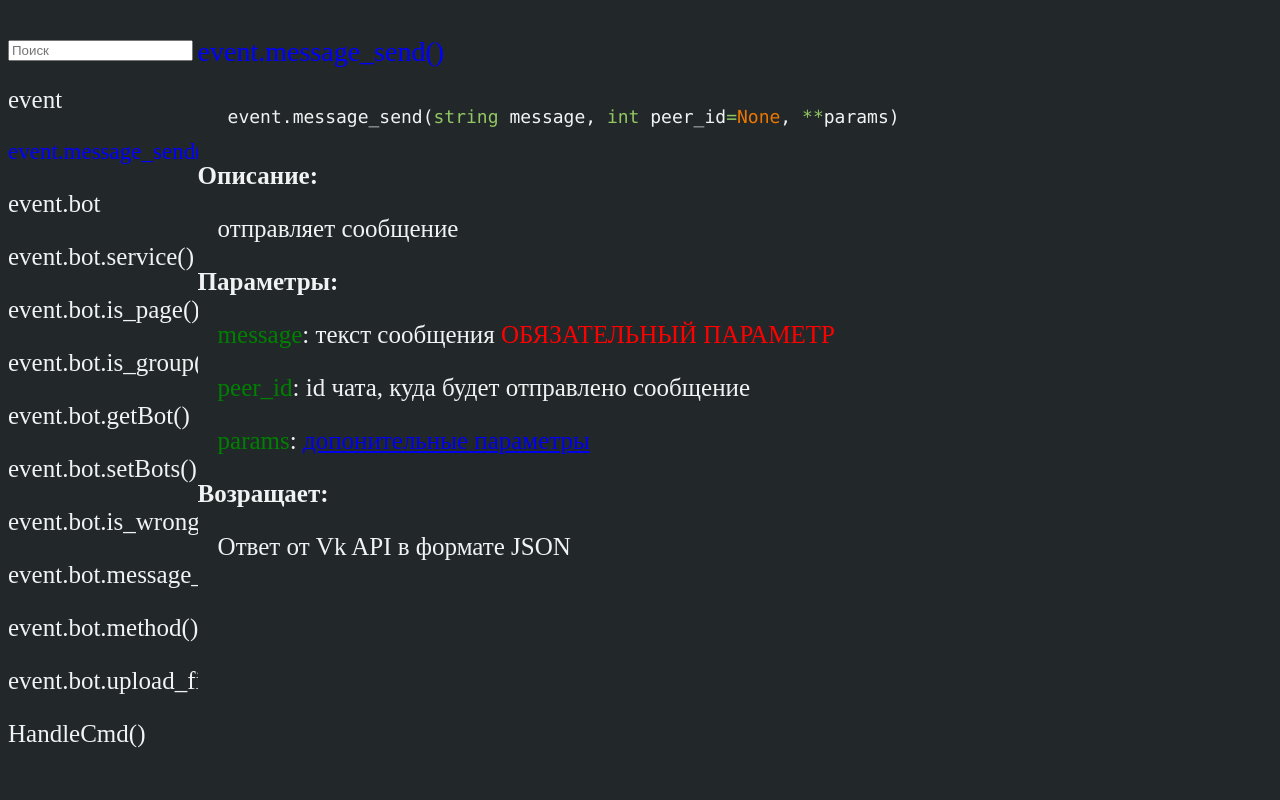
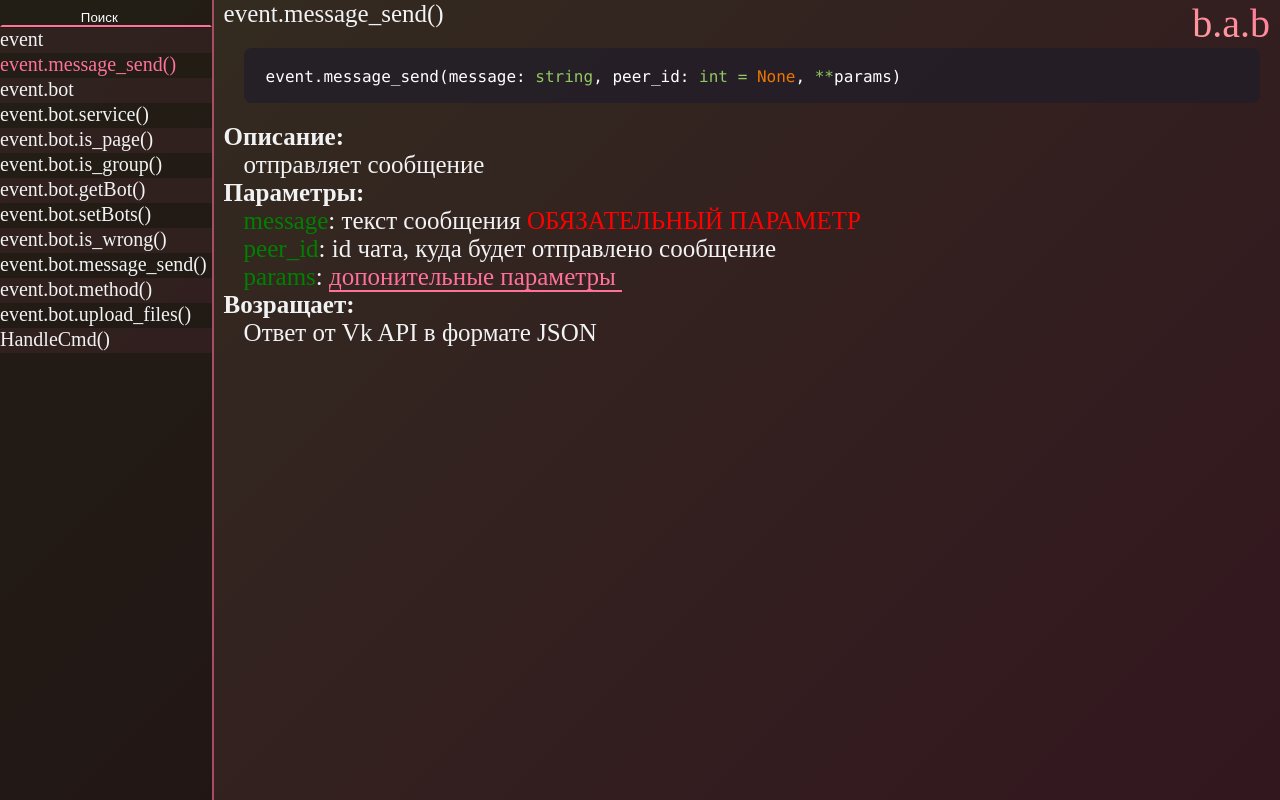
Before and after one commit to EdwardFuchs/EdwardFuchs.github.io, a plain HTML site: page index.html in a window 1280 px wide. Both pictures are taken after a click on the item "event.message_send()". Drawn offline with Linux system fonts and the light colour scheme.

Commit message:
Tonylay css fixes

```diff
--- a/assets/css/page.css
+++ b/assets/css/page.css
@@ -11,16 +11,6 @@
 }
 
 
-.chosen{
-	color: blue;
-	font-size:28px;
-}
-
-.chosen_li{
-	color: blue;
-	font-size: 23px;
-}
-
 .menu{
 	list-style-type: none;
     margin-left: 0;
@@ -30,3 +20,147 @@
 	border: none;
 	outline: none;
 }
+
+
+@import url('https://fonts.googleapis.com/css2?family=Suez+One&display=swap');
+
+* {
+	margin: 0;
+	padding: 0;
+}
+
+::-webkit-scrollbar {
+    width: 4px;
+	height: 4px;
+}
+
+::-webkit-scrollbar-track {
+    -webkit-box-shadow: inset 0 0 6px rgba(0,0,0,0);
+}
+
+::-webkit-scrollbar-thumb {
+    border-radius: 10px;
+    -webkit-box-shadow: inset 0 0 6px #FF719A;
+}
+a:hover {
+	color: #ff6957;
+	border-color: #ff6957;
+}
+a {
+	color: #FF719A;
+	border-bottom: 2px solid #FF719A;
+	text-decoration: none;
+}
+
+a[href^="https://vk.com"]:after {
+	content: url('https://vk.com/images/icons/favicons/fav_logo.ico');
+}
+pre .preloader div, pre .preloader{
+	height: 0px;
+	width: 0px;
+}
+pre {
+    clear: both;
+	margin-left: 20px;
+	margin-right: 20px;
+	margin-top: 20px;
+	margin-bottom: 20px;
+    padding: 0px;
+    color: #fff;
+    background: rgba(32,28,41,.75);
+    word-break: normal;
+    hyphens: none;
+    position: relative;
+    line-height: 28px;
+    border-radius: 8px;
+    min-width: 100px;
+    max-width: 100%;
+    overflow: hidden;
+}
+pre code {
+    background: 0 0;
+    padding: 15px 20px 12px 22px;
+    white-space: pre;
+    -webkit-overflow-scrolling: touch;
+    display: block;
+    overflow-x: scroll;
+    max-width: 100%;
+    min-width: 100px;
+    font-size: 16px;
+    line-height: 1.75;
+}
+
+html {
+	min-height: 100%;
+	background: linear-gradient(-225deg, #FFE29F 0%, #FFA99F 48%, #FF719A 100%);
+}
+
+body {
+	background: #0000;
+	color: #F1F2F3;
+	font-size:25px;
+}
+
+.block-left {
+	width: auto;
+	max-width: 30%;
+	overflow-x: hidden;
+    float: left;
+	height: 100vh;
+	background: #000000DD;
+	border-right: 2px solid #FF719A99;
+}
+
+input#search[type="search"]::placeholder { color: #fff; }
+input#search, input#search:focus, input#search:active, input#search:hover {
+    outline: 0;
+    outline-offset: 0;
+	color: white;
+	text-align: center;
+	width: 100%;
+	background: #0000;
+	border-color: #0000;
+	border-bottom: 2px solid #FF719A;
+}
+
+.block-right::before {
+	content: 'b.a.b';
+	z-index: 9999;
+	font-size: 5vh;
+	background: linear-gradient(15deg, #FFE29F 0%, #FFA99F 30%, #FF719A 100%);
+  -webkit-background-clip: text;
+  -webkit-text-fill-color: transparent;
+	right: 10px;
+    height: 10vh;
+    position: fixed;
+	font-family: 'Suez One', serif;
+}
+
+.block-right {
+	padding-left: 10px;
+	background: #000000CC;
+	height: 100vh;
+	width: auto;
+	min-height: 100vh;
+    overflow: auto;
+}
+
+.chosen_li {
+	color: #FF719A;
+	font-size: 20px;
+}
+
+#menu li:hover {
+	color: #FFA99F;
+}
+
+#menu li {
+	cursor: pointer;
+	font-size: 20px;
+	height: 25px;
+	padding-right: 5px
+}
+
+#menu li:nth-child(2n+1) {
+	background: #FF719A10;
+}
--- a/assets/js/page.js
+++ b/assets/js/page.js
@@ -16,7 +16,7 @@ var docs = {
 	},
 	"event.message_send()": {
 		"is_func": true,
-		"data": "event.message_send(string message, int peer_id=None, **params)",
+		"data": "event.message_send(message: string, peer_id: int = None, **params)",
 		"desc": "отправляет сообщение",
 		"args": {
 			"message": "текст сообщения <span style=\"color: red;\">ОБЯЗАТЕЛЬНЫЙ ПАРАМЕТР</span>",
@@ -89,7 +89,7 @@ var docs = {
 	},
 	"event.bot.message_send()": {
 		"is_func": true,
-		"data": "event.bot.message_send(string message, int peer_id, **params)",
+		"data": "event.bot.message_send(message: string, peer_id: int, **params)",
 		"desc": "отправляет сообщение",
 		"args": {
 			"message": "текст сообщения <span style=\"color: red;\">ОБЯЗАТЕЛЬНЫЙ ПАРАМЕТР</span>",
--- a/index.html
+++ b/index.html
@@ -7,7 +7,7 @@
         <link href="./assets/css/theme.css" rel="stylesheet" type="text/css">
 		<link href="./assets/css/page.css" rel="stylesheet" type="text/css">
     </head>
-    <body style = "background: #22282A; color: #F1F2F3; font-size:25px">
+    <body>
 		<div class="block-left" id="left">
 			<p></p>
 			<input id="search" type="search" placeholder="Поиск" spellcheck="false" autofocus="" autocomplete="off"></input>
```
